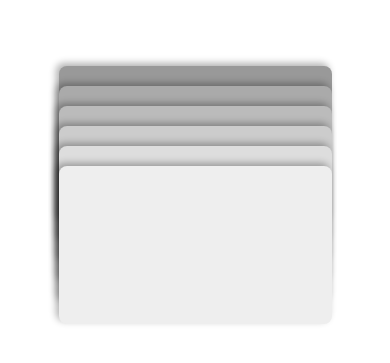
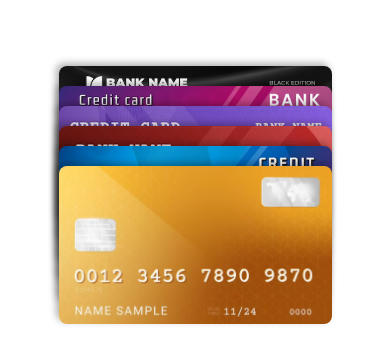
Before and after one commit to Yuhyeon0516/ReactNative-MobilePay-RNCLI, a React Native app: screen / in a window 390 px wide. Shown: the part 227-590 px from the top of the page. Built offline with nearby package versions, Linux system fonts and the light colour scheme.

Commit message:
Applied card image

```diff
--- a/src/Card.tsx
+++ b/src/Card.tsx
@@ -1,5 +1,6 @@
 import {
   Animated,
+  Image,
   Platform,
   StyleProp,
   ViewStyle,
@@ -9,11 +10,11 @@ import React from 'react';
 
 interface CardPropsType {
   index: number;
-  bgColor: string;
   animStyle: StyleProp<ViewStyle>;
+  imagePath: any;
 }
 
-export default function Card({index, bgColor, animStyle}: CardPropsType) {
+export default function Card({index, animStyle, imagePath}: CardPropsType) {
   const {width} = useWindowDimensions();
   const shadowStyle: StyleProp<ViewStyle> =
     Platform.OS === 'android'
@@ -35,14 +36,18 @@ export default function Card({index, bgColor, animStyle}: CardPropsType) {
         {
           position: 'absolute',
           marginTop: index * 20,
-          backgroundColor: bgColor,
+          // backgroundColor: bgColor,
           borderRadius: 8,
           width: width * 0.7,
           height: width * 0.7 * 0.58,
         },
         shadowStyle,
         animStyle,
-      ]}
-    />
+      ]}>
+      <Image
+        source={imagePath}
+        style={{width: '100%', height: '100%', borderRadius: 8}}
+      />
+    </Animated.View>
   );
 }
--- a/src/MobilePay.tsx
+++ b/src/MobilePay.tsx
@@ -4,12 +4,36 @@ import Card from './Card';
 
 export default function MobilePay() {
   const card = [
-    {color: '#999', xAnim: useRef(new Animated.Value(0)).current},
-    {color: '#aaa', xAnim: useRef(new Animated.Value(0)).current},
-    {color: '#bbb', xAnim: useRef(new Animated.Value(0)).current},
-    {color: '#ccc', xAnim: useRef(new Animated.Value(0)).current},
-    {color: '#ddd', xAnim: useRef(new Animated.Value(0)).current},
-    {color: '#eee', xAnim: useRef(new Animated.Value(0)).current},
+    {
+      color: '#999',
+      xAnim: useRef(new Animated.Value(0)).current,
+      imagePath: require('../assets/Card0.png'),
+    },
+    {
+      color: '#aaa',
+      xAnim: useRef(new Animated.Value(0)).current,
+      imagePath: require('../assets/Card1.png'),
+    },
+    {
+      color: '#bbb',
+      xAnim: useRef(new Animated.Value(0)).current,
+      imagePath: require('../assets/Card2.png'),
+    },
+    {
+      color: '#ccc',
+      xAnim: useRef(new Animated.Value(0)).current,
+      imagePath: require('../assets/Card3.png'),
+    },
+    {
+      color: '#ddd',
+      xAnim: useRef(new Animated.Value(0)).current,
+      imagePath: require('../assets/Card4.png'),
+    },
+    {
+      color: '#eee',
+      xAnim: useRef(new Animated.Value(0)).current,
+      imagePath: require('../assets/Card5.png'),
+    },
   ];
 
   const cardRef = useRef<'fold' | 'unfold'>('fold');
@@ -133,7 +157,6 @@ export default function MobilePay() {
             <Card
               key={index}
               index={index}
-              bgColor={item.color}
               animStyle={{
                 transform: [
                   {
@@ -150,6 +173,7 @@ export default function MobilePay() {
                   },
                 ],
               }}
+              imagePath={item.imagePath}
             />
           );
         })}
```
